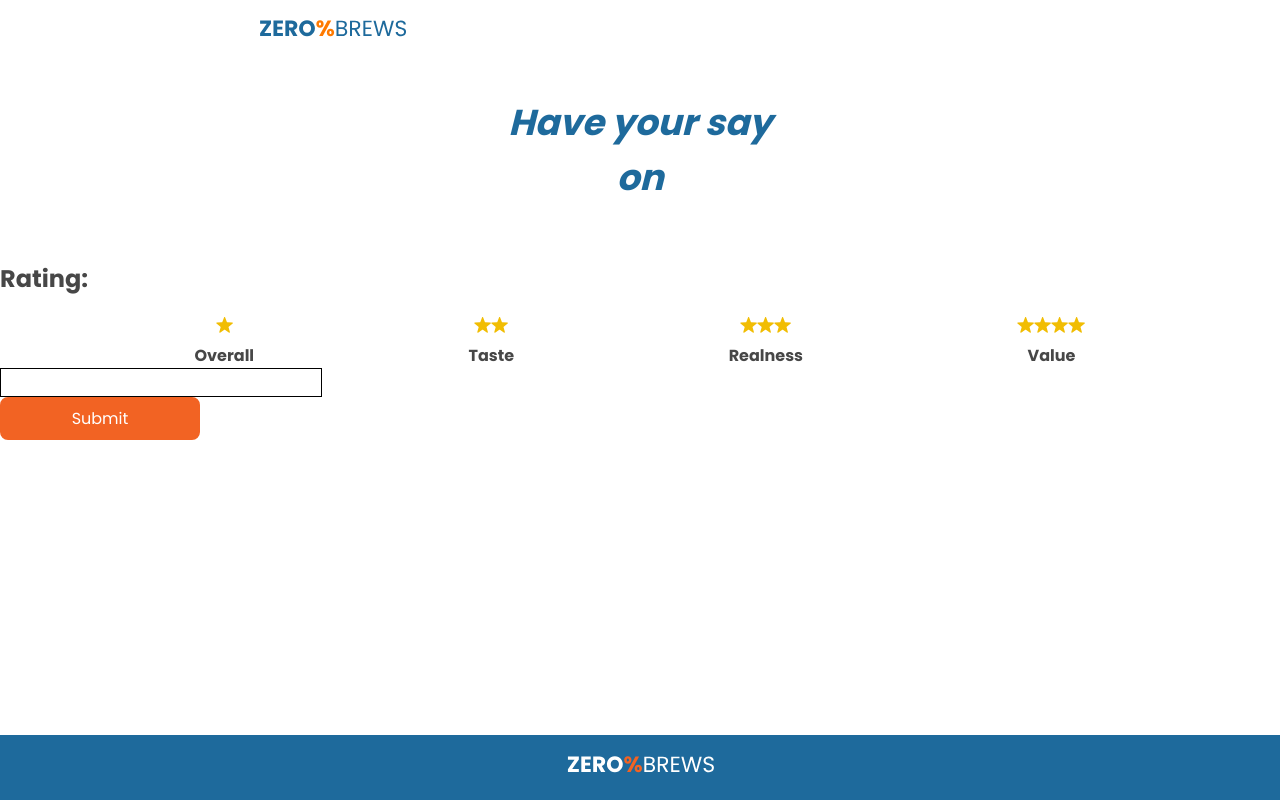
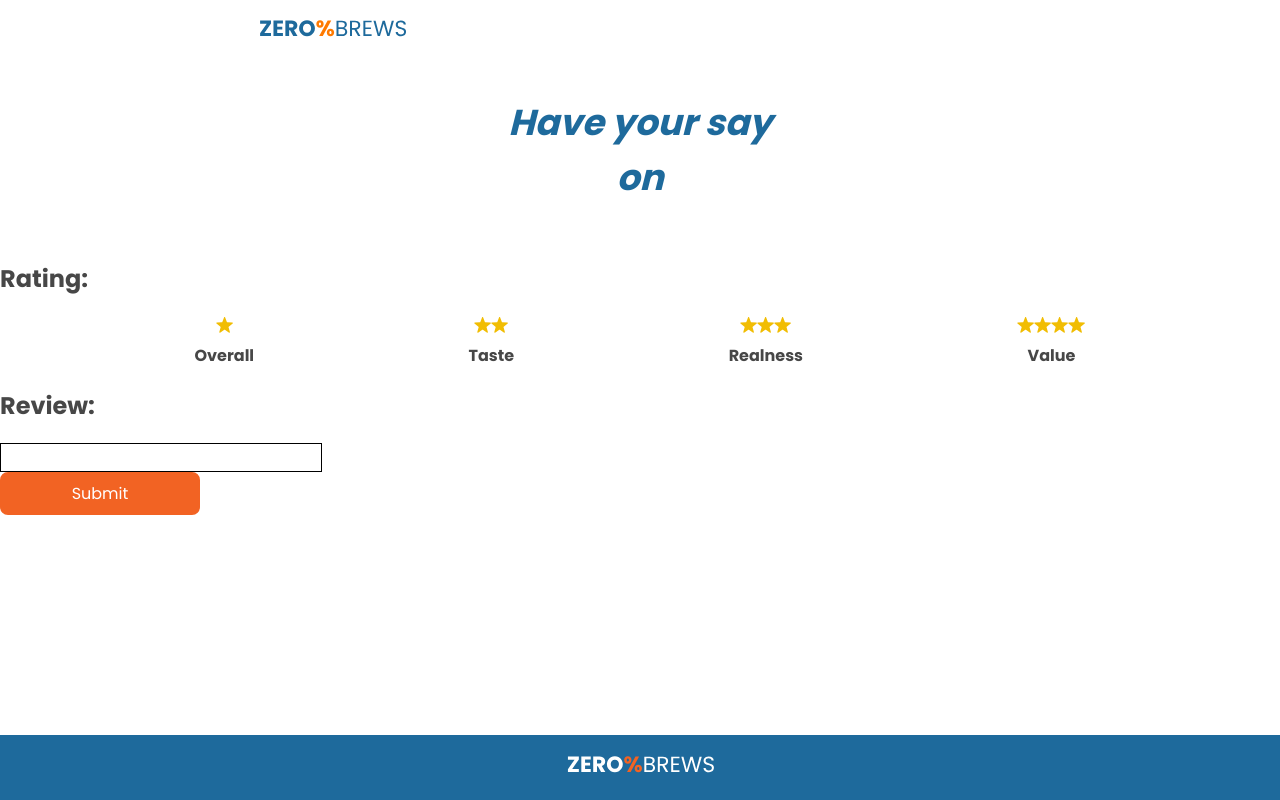
Before and after one commit to alastair10/ZeroPercentBrews-client, a React (Create React App) app: page /beer/1/review in a window 1280 px wide. Built offline with nearby package versions, Linux system fonts and the light colour scheme.

Commit message:
Add review header

```diff
--- a/src/Pages/BeerReview.js
+++ b/src/Pages/BeerReview.js
@@ -94,6 +94,9 @@ const BeerReview = () => {
         </div>
       </div>
 
+      <h2 className='review__count' id='reviews'>
+          Review:
+      </h2>
 
       <form onSubmit={handleSubmit}>
         <input type="textarea" onChange={handleChange}></input>
```
